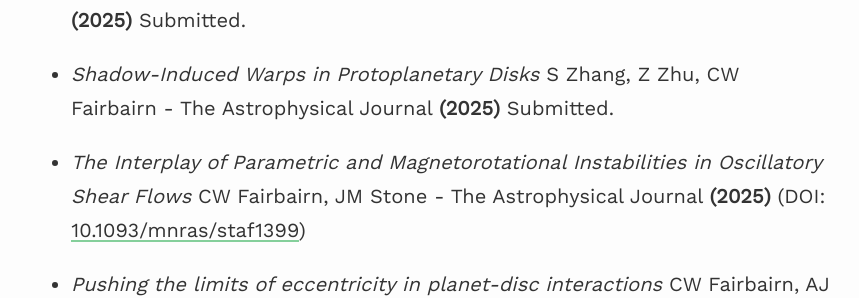
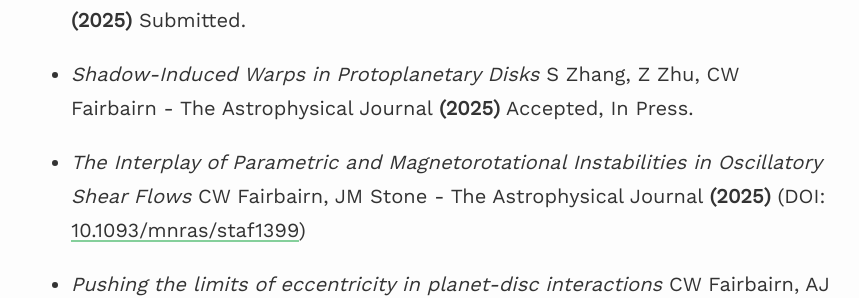
Before and after one commit to callumf8/callumf8.github.io, a Jekyll site: the page built from _projects/publications.md, in a window 1280 px wide. Shown: the part 367-665 px from the top of the page, without its empty margins (209-1068 px from the left). Built offline with Jekyll 4.4.1, drawn with Linux system fonts in a browser that asks for light colours.

Commit message:
Publication acceptance update.

```diff
--- a/_projects/publications.md
+++ b/_projects/publications.md
@@ -6,7 +6,7 @@ description: A list of my published articles.
 
 *   *Indirect forces in disc-planet interaction*  RR Rafikov, NP Cimerman, CW Fairbairn, AJ Dittmann - Monthly Notices of the Royal Astronomical Society **(2025)** Submitted.
 
-*   *Shadow-Induced Warps in Protoplanetary Disks*  S Zhang, Z Zhu, CW Fairbairn - The Astrophysical Journal **(2025)** Submitted.
+*   *Shadow-Induced Warps in Protoplanetary Disks*  S Zhang, Z Zhu, CW Fairbairn - The Astrophysical Journal **(2025)** Accepted, In Press.
 
 *   *The Interplay of Parametric and Magnetorotational Instabilities in Oscillatory Shear Flows*  CW Fairbairn, JM Stone - The Astrophysical Journal **(2025)** (DOI: [10.1093/mnras/staf1399](https://doi.org/10.1093/mnras/staf1399))
 
```
